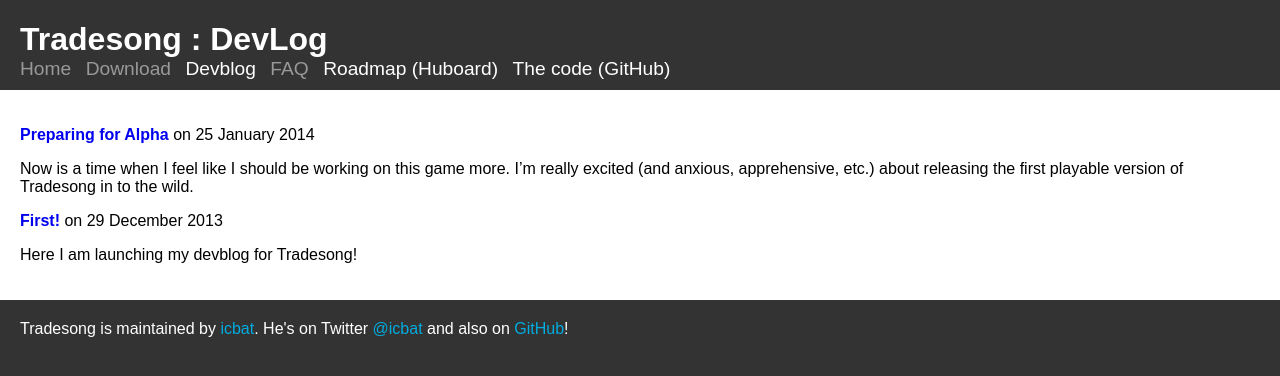
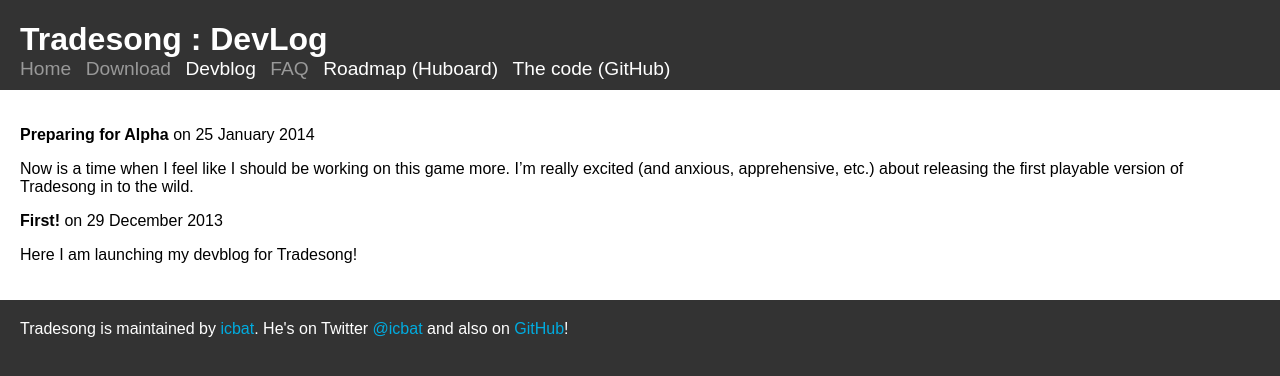
Before and after one commit to icbat/tradesong, a Jekyll site: the page built from index.markdown, in a window 1280 px wide. Shown: the top 376 px of the page. Built offline with Jekyll 4.4.1, drawn with Linux system fonts in a browser that asks for light colours.

Commit message:
Tweaking link colors a bit more.

```diff
--- a/stylesheets/stylesheet.css
+++ b/stylesheets/stylesheet.css
@@ -54,7 +54,12 @@
 }
 
 .content a {
+	color: #000;
 	font-weight: bold;
+}
+
+.content a:visited {
+	color: #ccc;
 }
 
 .navHeader {
@@ -75,3 +80,7 @@
 .navHeader li  a {
 	color: #fff;
 }
+
+.navHeader li a:active {
+color: #e1e810;
+}
```
